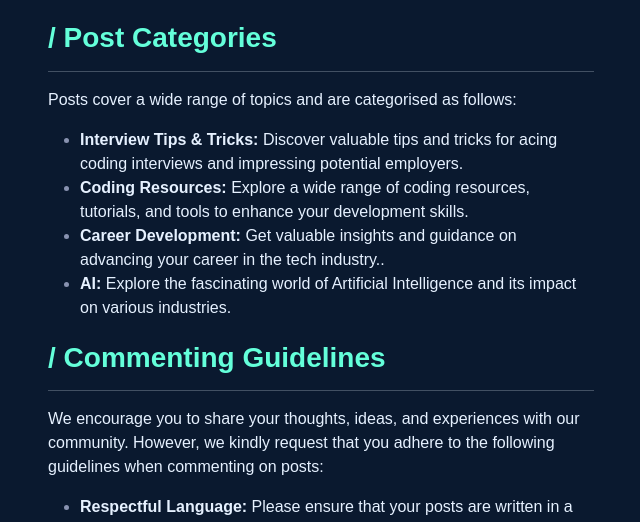
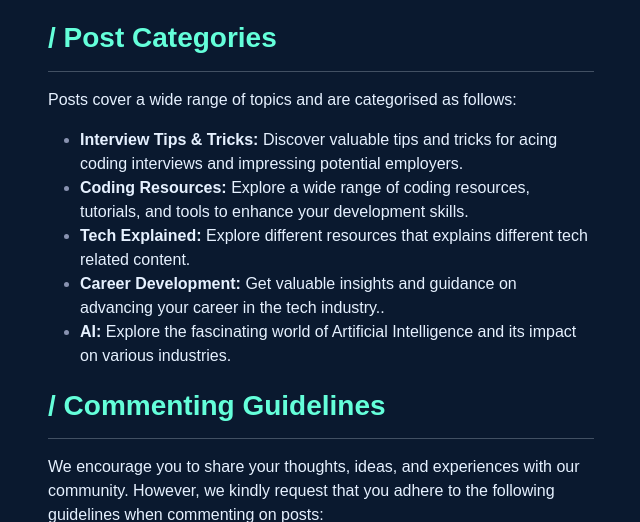
Before and after one commit to emmaC11/Dev-Connect, a Django app: template templates/about.html in a window 1280 px wide. Shown: the part 558-1080 px from the top of the page, without its empty margins (319-959 px from the left). Run offline with Django 3.2, Linux system fonts and the light colour scheme; the template is opened without the code that fills it, so the values that code supplies are empty; some libraries are stand-ins or nearby versions; some web fonts are replaced.

Commit message:
add missing tech explained li to about.html

```diff
--- a/templates/about.html
+++ b/templates/about.html
@@ -31,6 +31,7 @@
             and impressing potential employers.</li>
           <li><strong>Coding Resources: </strong> Explore a wide range of coding resources, tutorials, and tools to
             enhance your development skills.</li>
+          <li><strong>Tech Explained: </strong> Explore different resources that explains different tech related content.</li>
           <li><strong>Career Development:</strong> Get valuable insights and guidance on advancing your career in the
             tech industry..</li>
           <li><strong>AI:</strong> Explore the fascinating world of Artificial Intelligence and its impact on various
```
Also changed, not shown: README.md.
